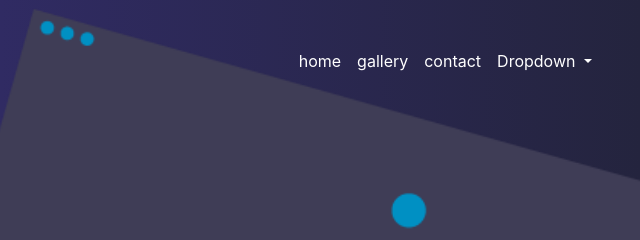
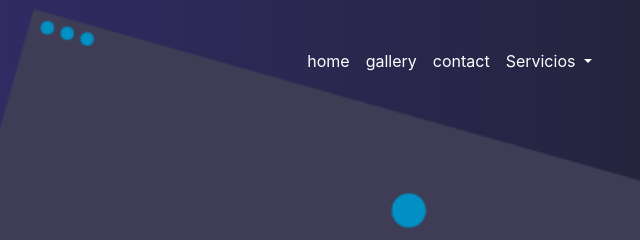
Before and after one commit to VikingdevAntonio/miPortafolio, a plain HTML site: page docs/diseno.html in a window 1280 px wide. Shown: the top 240 px of the page, 640-1280 px from the left. Drawn offline with nearby package versions, Linux system fonts and the light colour scheme.

Commit message:
Update diseno.html

```diff
--- a/docs/diseno.html
+++ b/docs/diseno.html
@@ -37,7 +37,7 @@
                         <li class="nav-item"><a class="nav-link" href="./index.html">home</a></li>
                         <li class="nav-item"><a class="nav-link" href="./gallery.html">gallery</a></li>
                         <li class="nav-item"><a class="nav-link" href="./contact.html">contact</a></li>
-                        <li class="dropdown nav-item"><a aria-expanded="false" data-toggle="dropdown" class="dropdown-toggle nav-link" href="#">Dropdown </a>
+                        <li class="dropdown nav-item"><a aria-expanded="false" data-toggle="dropdown" class="dropdown-toggle nav-link" href="#">Servicios </a>
                             <div class="dropdown-menu"><a class="dropdown-item" href="./web.html">Paginas Web</a><a class="dropdown-item" href="./diseno.html">Diseño Grafico</a><a class="dropdown-item" href="./dibujo.html">Ilustraciones</a></div>
                         </li>
                     </ul>
```
